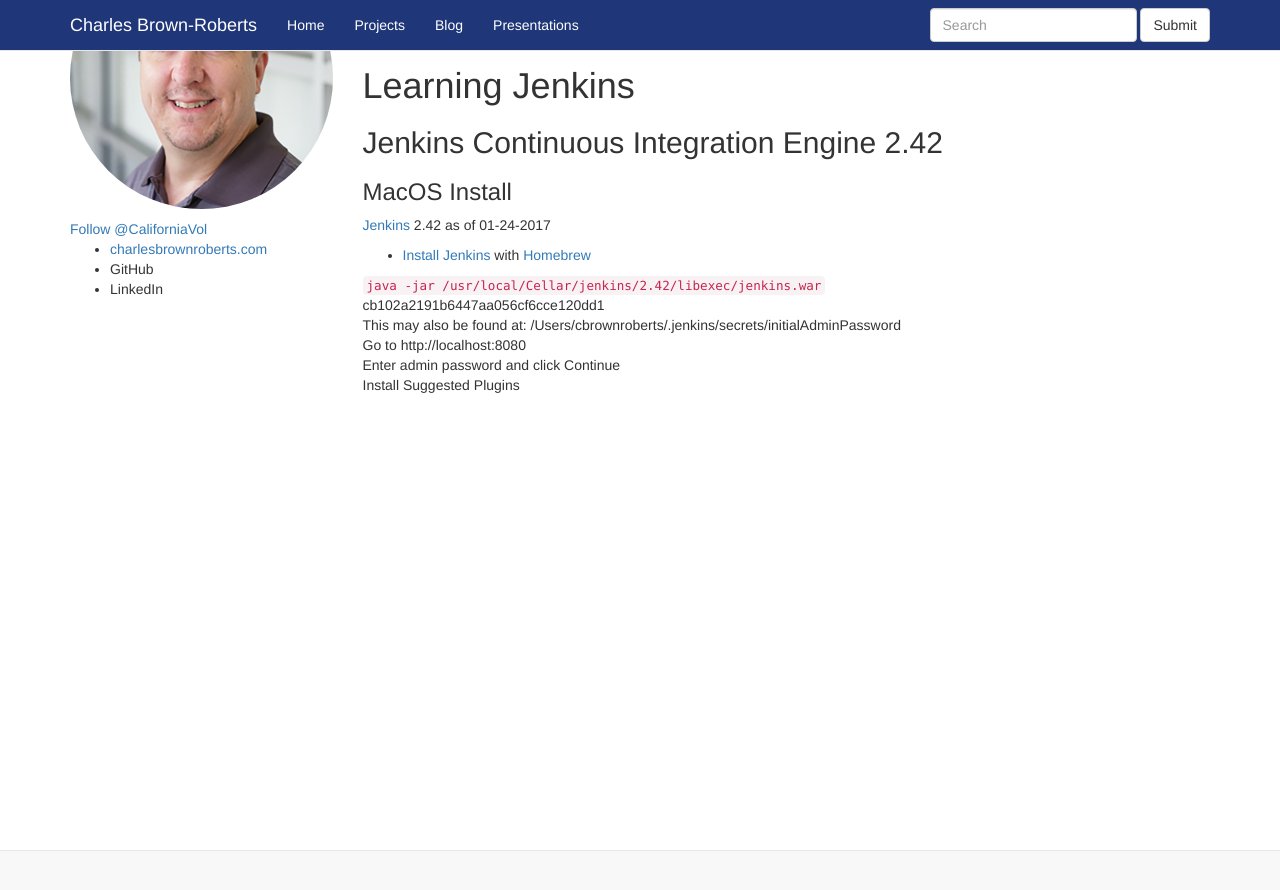
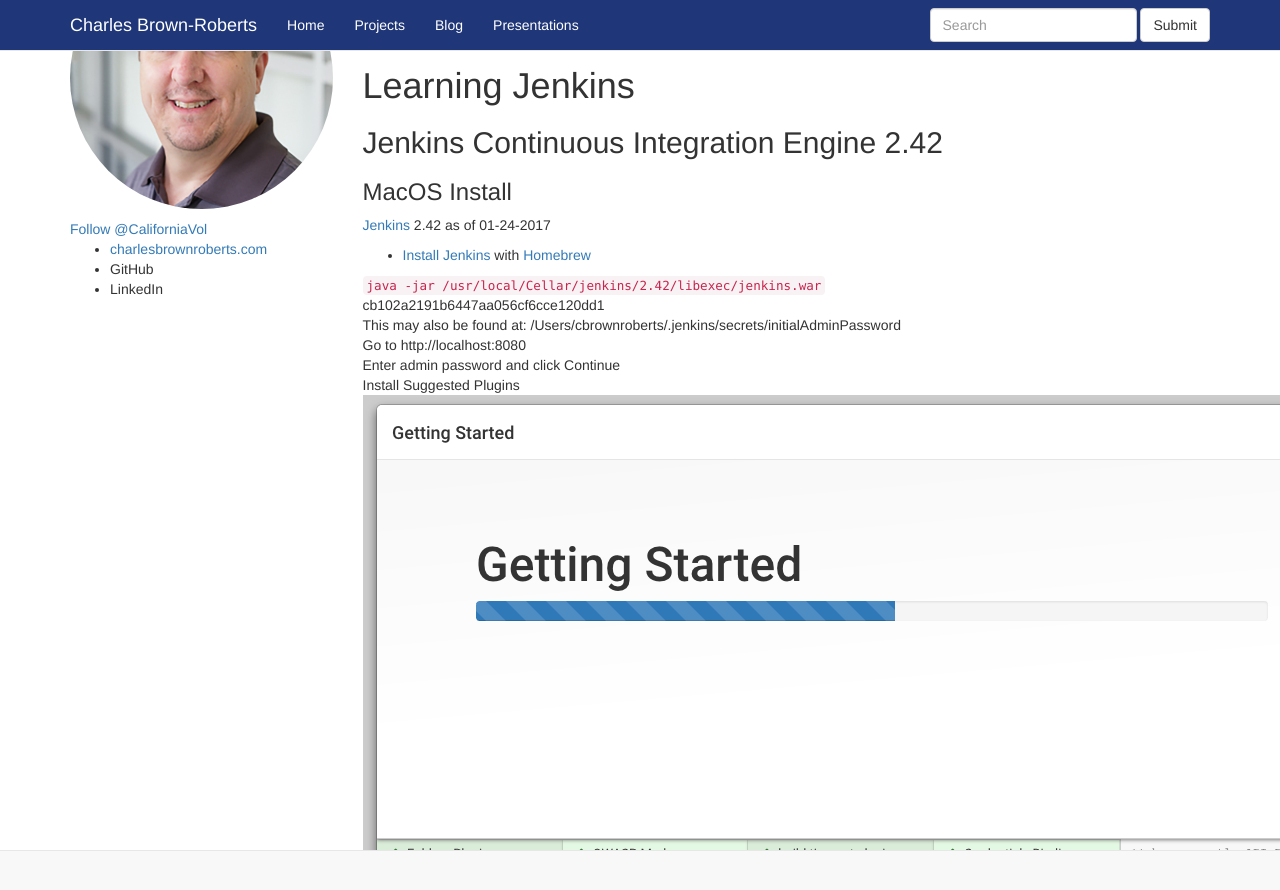
Before and after one commit to cgb37/cgb37.github.io, a Jekyll site: the page built from _posts/2017-01-24-learning-jenkins.html, in a window 1280 px wide and 900 px high, scrolled down 555 px. Shown: the top 890 px of the window. Built offline with Jekyll 4.4.1, drawn with Linux system fonts in a browser that asks for light colours; nearby versions of some CDN libraries; a script that is not in the unit is left out; before the commit the page ends 960 px from its top, so only the background shows below that.

Commit message:
Learning Jenkins post WIP

```diff
--- a/_posts/2017-01-24-learning-jenkins.html
+++ b/_posts/2017-01-24-learning-jenkins.html
@@ -36,5 +36,7 @@
 
     Enter admin password and click Continue <br>
 
-    Install Suggested Plugins
+    Install Suggested Plugins <br>
+
+    <img src="{{ site.baseurl }}/blog/images/getting-started.png" alt="">
 </p>
```
Also changed, not shown: blog/images/getting-started.png (added).
